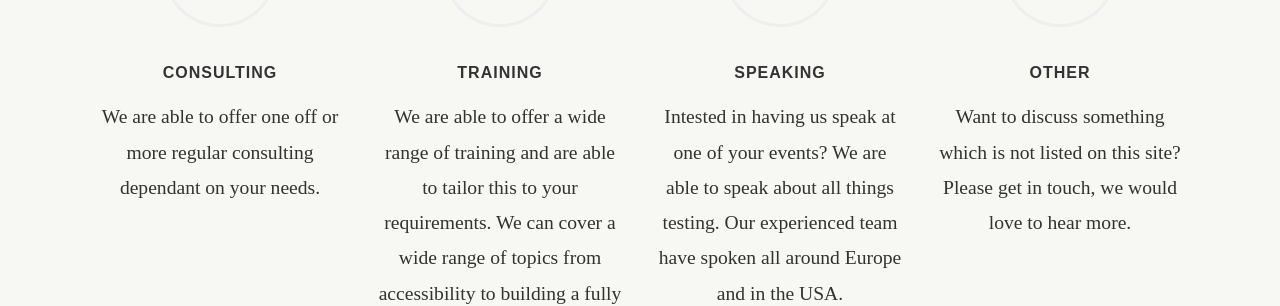
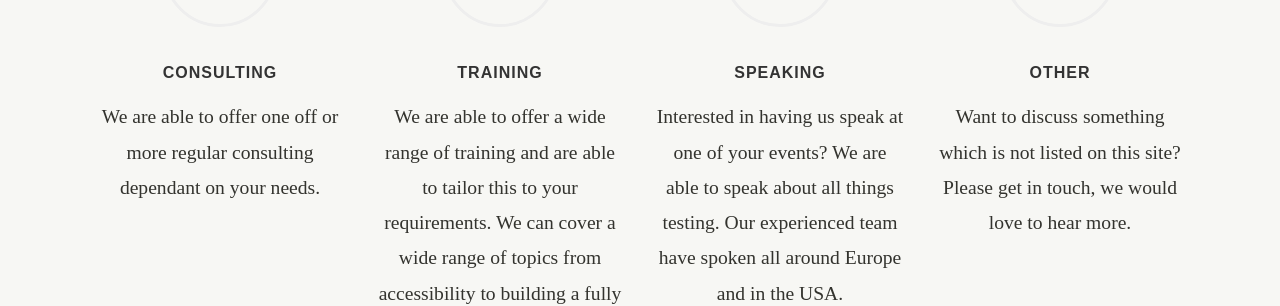
Before and after one commit to rubberduckconsulting/rubberduckconsulting.github.io, a Jekyll site: the page built from index.html, in a window 1280 px wide and 900 px high, scrolled down 1015 px. Shown: the part 154-460 px from the top of the window. Built offline with Jekyll 4.4.1, drawn with Linux system fonts in a browser that asks for light colours.

Commit message:
fixing typo

```diff
--- a/index.html
+++ b/index.html
@@ -128,7 +128,7 @@ milestones:
     {% include icon-text.html title='Training' desc='We are able to offer a wide range of training and are able to tailor this to your requirements. We can cover a wide range of topics from accessibility to building a fully functioning test automation framework.' icon_class='fa fa-paper-plane-o' delay='200' shape_class='icon-text-circle' %}
   </div>
   <div class="medium-3 large-3 columns">
-    {% include icon-text.html title='Speaking' desc='Intested in having us speak at one of your events? We are able to speak about all things testing. Our experienced team have spoken all around Europe and in the USA.' icon_class='fa fa-microphone' delay='400' shape_class='icon-text-circle' %}
+    {% include icon-text.html title='Speaking' desc='Interested in having us speak at one of your events? We are able to speak about all things testing. Our experienced team have spoken all around Europe and in the USA.' icon_class='fa fa-microphone' delay='400' shape_class='icon-text-circle' %}
   </div>
   <div class="medium-3 large-3 columns">
     {% include icon-text.html title='Other' desc='Want to discuss something which is not listed on this site? Please get in touch, we would love to hear more.' icon_class='fa fa-comments-o' delay='600' shape_class='icon-text-circle' %}
```
